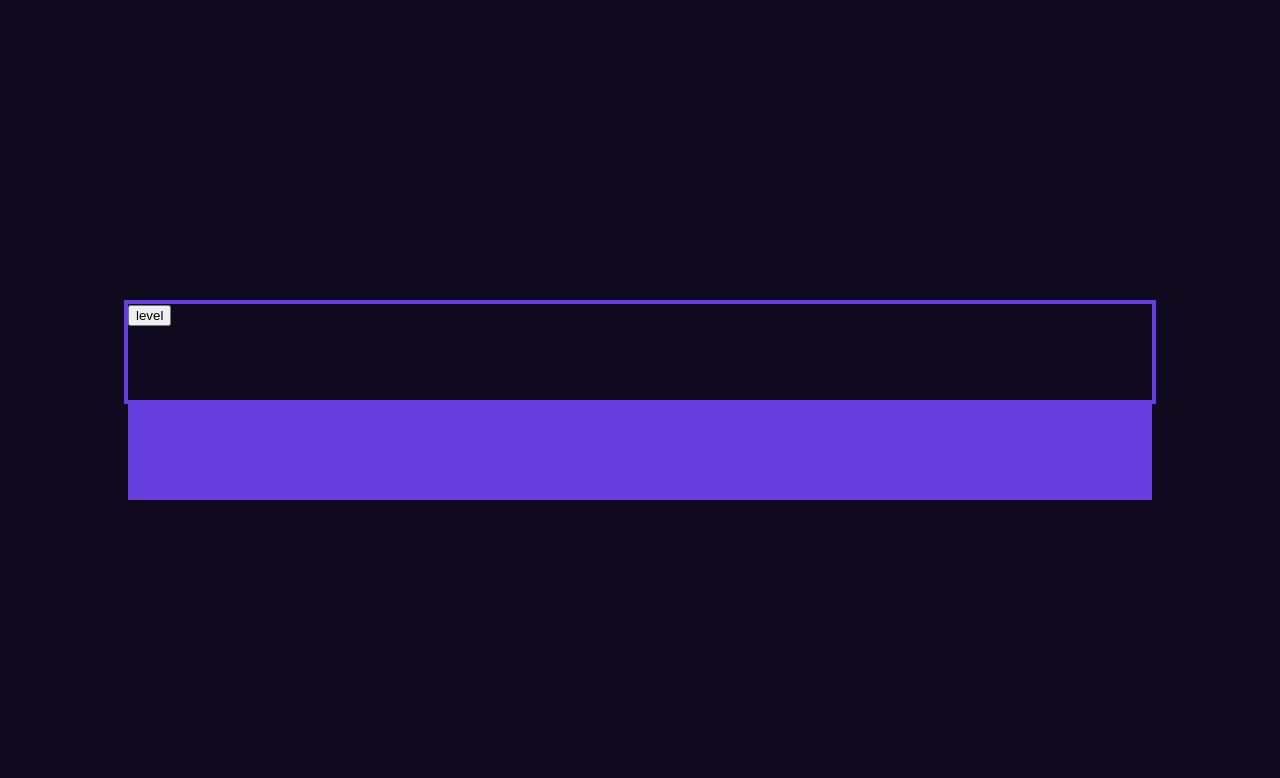
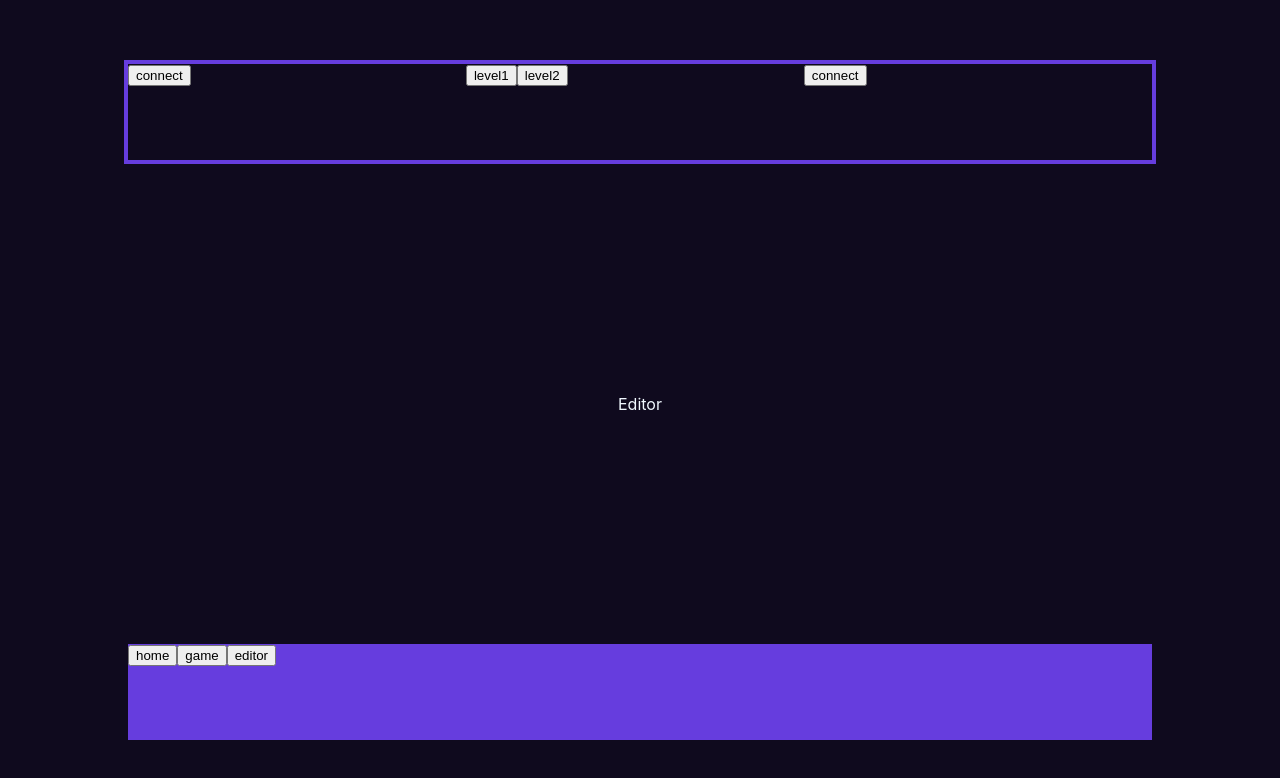
Before and after one commit to stinkyFerret01/Buzzle_frontend, a React (Create React App) app in the folder buzzle_frontend/: page /editor in a window 1280 px wide. Before the commit this address had no page. Shown: the top 778 px of the page. Built offline with nearby package versions, Linux system fonts and the light colour scheme.

Commit message:
safe save

```diff
--- a/buzzle_frontend/src/App.css
+++ b/buzzle_frontend/src/App.css
@@ -1,4 +1,6 @@
+@import "styles/header.css";
 @import "styles/board.css";
+
 
 
 .App {
@@ -9,12 +11,15 @@
   flex-direction: column;
   justify-content: center;
   align-items: center;
+  /*  */
+  color: aliceblue;
 }
 
 header {
   width: 80%;
   height: 6rem;
   border:solid rgb(102, 61, 222) 4px;
+  display: flex;
 }
 
 main {
@@ -29,4 +34,5 @@ footer {
   width: 80%;
   height: 6rem;
   background-color: rgb(102, 61, 222);
+  display: flex;
 }
--- a/buzzle_frontend/src/App.js
+++ b/buzzle_frontend/src/App.js
@@ -1,29 +1,32 @@
 ///-- CONFIG --///
 //-- import style et librairie
 import "./App.css";
-// import { useState, useEffect } from "react";
 import { BrowserRouter as Router, Routes, Route } from "react-router-dom";
+import { useState } from "react";
 
 //-- import des composants
 import Header from "./components/header";
 import HomePage from "./components/homePage";
 import GamePage from "./components/gamePage";
-import { useState } from "react";
+import EditorPage from "./components/editorPage";
+import Footer from "./components/footer";
 
 ///-- START --///
 function App() {
-  //-- STATES
+  ///-- STATES --///
   const [level, setLevel] = useState("none");
+
   ///-- RENDER --///
   return (
     <div className="App">
       <Router>
         <Header level={level} setLevel={setLevel} />
         <Routes>
-          <Route path="/" element={<HomePage level={level} />} />
+          <Route path="/" element={<HomePage />} />
           <Route path="/game" element={<GamePage level={level} />} />
+          <Route path="/editor" element={<EditorPage />} />
         </Routes>
-        <footer></footer>
+        <Footer />
       </Router>
     </div>
   );
--- /dev/null
+++ b/buzzle_frontend/src/components/editorPage.js
@@ -0,0 +1,14 @@
+///-- CONFIG --///
+//-- import librairie
+
+///-- START --///
+const EditorPage = () => {
+  ///-- RENDER --///
+  return (
+    <main>
+      <div>Editor</div>
+    </main>
+  );
+};
+
+export default EditorPage;
--- /dev/null
+++ b/buzzle_frontend/src/components/footer.js
@@ -0,0 +1,25 @@
+///-- CONFIG --///
+//-- import librairie
+import { useNavigate } from "react-router-dom";
+
+///-- START --///
+const Footer = () => {
+  const navigate = useNavigate();
+
+  ///-- RENDER --///
+  return (
+    <footer>
+      <section className="connection">
+        <button onClick={() => navigate("/")}>home</button>
+      </section>
+      <section className="chooseLevel">
+        <button onClick={() => navigate("/game")}>game</button>
+      </section>
+      <section className="chooseLevel">
+        <button onClick={() => navigate("/editor")}>editor</button>
+      </section>
+    </footer>
+  );
+};
+
+export default Footer;
--- a/buzzle_frontend/src/components/gamePage.js
+++ b/buzzle_frontend/src/components/gamePage.js
@@ -1,4 +1,5 @@
 ///-- CONFIG --///
+//-- import librairie
 import { useState, useEffect } from "react";
 
 //-- import des composants
@@ -318,6 +319,7 @@ const GamePage = ({ level }) => {
     setGrid(newGrid);
   }, [base, player, objects]);
 
+  ///-- RENDER --///
   return (
     <main>
       {level !== "none" && grid !== "loading" ? (
@@ -333,7 +335,7 @@ const GamePage = ({ level }) => {
           })}
         </div>
       ) : (
-        <div>yo</div>
+        <div>chargement du niveau</div>
       )}
     </main>
   );
--- a/buzzle_frontend/src/components/header.js
+++ b/buzzle_frontend/src/components/header.js
@@ -1,4 +1,13 @@
+///-- CONFIG --///
+//-- import librairie
+import { useNavigate } from "react-router-dom";
+
+///-- START --///
 const Header = ({ level, setLevel }) => {
+  const navigate = useNavigate();
+
+  ////////////////////////////////
+  // lvl1 et lvl2 sont provisoires
   const lvl1 = [
     "....................",
     "WWWWWWWWWWWWWWWWWWWW",
@@ -14,11 +23,39 @@ const Header = ({ level, setLevel }) => {
     "WWEWWWWWWWWWWWWWWWWW",
     "....................",
   ];
+  const lvl2 = [
+    "....................",
+    "WWWWWWWWWWWWWWWWWWWW",
+    "W.B............W...W",
+    "W..............W.3.W",
+    "W........1.....W...W",
+    "W.....Pa.......WWLWW",
+    "W......p...........W",
+    "WWWWW..........WWKWW",
+    "W...W..........W...W",
+    "W.B.m.....2....W.B.E",
+    "W...W..........W...W",
+    "WWWWWWWWWWWWWWWWWWWW",
+    "....................",
+  ];
+  ////////////////////////////////
+  ////////////////////////////////
 
+  ///-- RENDER --///
   return (
     <header>
-      <button onClick={() => setLevel(lvl1)}>level</button>
+      <section className="headerSection">
+        <button onClick={() => {}}>connect</button>
+      </section>
+      <section className="headerSection">
+        <button onClick={() => setLevel(lvl1)}>level1</button>
+        <button onClick={() => setLevel(lvl2)}>level2</button>
+      </section>
+      <section className="headerSection">
+        <button onClick={() => navigate("/editor")}>connect</button>
+      </section>
     </header>
   );
 };
+
 export default Header;
--- a/buzzle_frontend/src/components/homePage.js
+++ b/buzzle_frontend/src/components/homePage.js
@@ -1,11 +1,15 @@
+///-- CONFIG --///
+//-- import librairie
 import { useNavigate } from "react-router-dom";
-
+///-- START --///
 const HomePage = () => {
   const navigate = useNavigate();
+  ///-- RENDER --///
   return (
     <main>
       <button onClick={() => navigate("/game")}>game</button>
     </main>
   );
 };
+
 export default HomePage;
--- a/buzzle_frontend/src/components/pos.js
+++ b/buzzle_frontend/src/components/pos.js
@@ -2,6 +2,7 @@
 // chaque composant Pos incarne une "position" sur la grille du jeu
 // cette position est représentée par une <div> dont le style est défini ici
 const Pos = ({ o }) => {
+  ///-- FONCTIONS --///
   //-- styleMaker détermine le style des Pos en fonctions de leurs valeurs
   const styleMaker = (o) => {
     let oStrict = o.slice(0, 1);
--- /dev/null
+++ b/buzzle_frontend/src/styles/header.css
@@ -0,0 +1,24 @@
+/* HEADER */
+
+.headerSection {
+    width: 33%;
+    height: 99%;
+}
+
+/* left */
+.heLeft {
+    width: 33%;
+    height: 99%;
+}
+
+/* center */
+.heCenter {
+    width: 33%;
+    height: 99%;
+}
+
+/* right */
+.heRight {
+    width: 33%;
+    height: 99%;
+}
```
